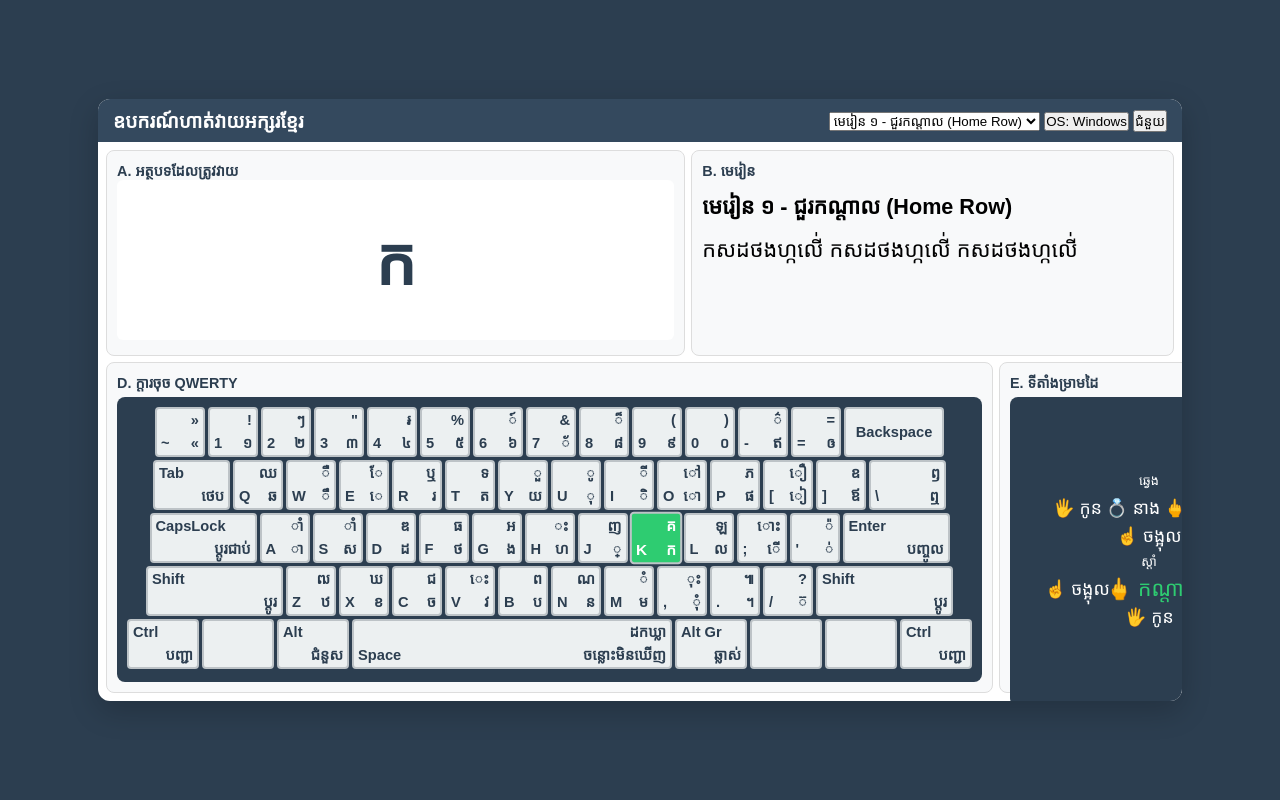
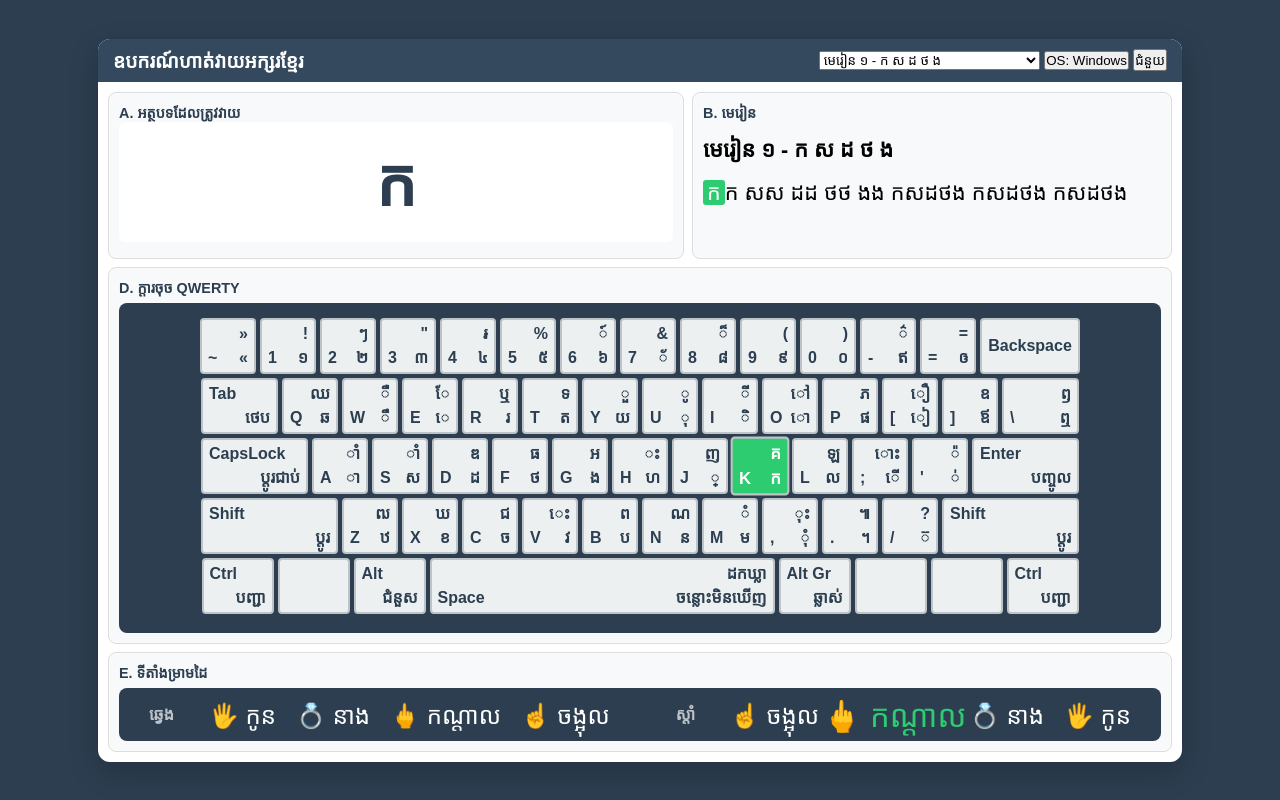
Before and after one commit to sithtraly/Khmer-Unicode-Typing, a plain HTML site: page index.html in a window 1280 px wide. Drawn offline with Linux system fonts and the light colour scheme; a web font is replaced by a local one.

Commit message:
Refactor typing tool logic and enhance UI with updated lessons and improved styles

```diff
--- a/index.js
+++ b/index.js
@@ -1,17 +1,33 @@
 let currentLessonIndex = 0;
-let typed = "";
+let typedUnits = []; // Store lengths of successful keystrokes for Backspace
+let currentPos = 0;
 let startTime = null;
-let sound = null
+let sound = null;
+let wrongCount = 0;
+let totalTyped = 0;
+
+const multiCodePointKeys = ["ាំ", "ោះ", "េះ", "ុះ", "ុំ"].map(k => k.normalize('NFC'));
 
 const lessons = [
-	{ id: 0, title: "មេរៀន ១ - ជួរកណ្ដាល (Home Row)", text: "កសដថងហ្កលើ់ កសដថងហ្កលើ់ កសដថងហ្កលើ់", instruction: "ដាក់ម្រាមដៃនៅជួរកណ្ដាល (ASDF JKL;)" },
-	{ id: 1, title: "មេរៀន ២ - ជួរកណ្ដាល (Shift)", text: "ាំាំឌធអះញគឡោះ៉ ាំាំឌធអះញគឡោះ៉ ាំាំឌធអះញគឡោះ៉", instruction: "ប្រើប៊ូតុងប្ដូរ (Shift) ជាមួយជួរកណ្ដាល" },
-	{ id: 2, title: "មេរៀន ៣ - ជួរលើ (Upper Row)", text: "ឆឹេរបតយុិោផៀឪឮ ឆឹេរបតយុិោផៀឪឮ ឆឹេរបតយុិោផៀឪឮ", instruction: "វាយជួរខាងលើ" },
-	{ id: 3, title: "មេរៀន ៤ - ជួរលើ (Shift)", text: "ឈឺែឬទួូីៅភឿឧឭ ឈឺែឬទួូីៅភឿឧឭ ឈឺែឬទួូីៅភឿឧឭ", instruction: "ប្រើប៊ូតុងប្ដូរ (Shift) ជាមួយជួរលើ" },
-	{ id: 4, title: "មេរៀន ៥ - ជួរក្រោម (Lower Row)", text: "ឋខចវបនមុំ។៊ ឋខចវបនមុំ។៊ ឋខចវបនមុំ។៊", instruction: "វាយជួរខាងក្រោម" },
-	{ id: 5, title: "មេរៀន ៦ - ជួរក្រោម (Shift)", text: "ឍឃជេះពណំុះ៕? ឍឃជេះពណំុះ៕? ឍឃជេះពណំុះ៕?", instruction: "ប្រើប៊ូតុងប្ដូរ (Shift) ជាមួយជួរក្រោម" },
-	{ id: 6, title: "មេរៀន ៧ - ពាក្យសាមញ្ញ", text: "ខ្មែរ សួស្តី ជំរាបសួរ ស្រុកខ្មែរ កម្ពុជា ខ្មែរ សួស្តី ជំរាបសួរ ស្រុកខ្មែរ កម្ពុជា ខ្មែរ សួស្តី ជំរាបសួរ ស្រុកខ្មែរ កម្ពុជា", instruction: "ព្យាយាមមិនមើលក្តារ" }
-];
+	{ id: 0, title: "មេរៀន ១ - ក ស ដ ថ ង", text: "កក សស ដដ ថថ ងង កសដថង កសដថង កសដថង", instruction: "ម្រាមដៃឆ្វេង៖ ក(កូន) ស(នាង) ដ(កណ្ដាល) ថ(ចង្អុល) | ម្រាមដៃស្ដាំ៖ ង(ចង្អុល)" },
+	{ id: 1, title: "មេរៀន ២ - ហ ្ ញ ក គ", text: "ហហ ្្ ញញ កក គគ ហ្ញកគ ហ្ញកគ ហ្ញកគ", instruction: "ម្រាមដៃស្ដាំ៖ ហ(ចង្អុល) ្(ចង្អុល) ញ(ចង្អុល) ក(កណ្ដាល) គ(កណ្ដាល)" },
+	{ id: 2, title: "មេរៀន ៣ - ល ឡ ើ ោះ ់ ៉", text: "លល ើើោះោះ៉ ឡឡលឡើោះ់៉ លឡើោះ់៉", instruction: "ម្រាមដៃស្ដាំ៖ ល(នាង) ឡ(នាង) ើ(កូន) ោះ(កូន) ់(កូន) ៉(កូន)" },
+	{ id: 3, title: "មេរៀន ៤ - ជួរកណ្ដាលទាំងអស់", text: "កសដថង ហ្ញកគ លឡើោះ ់៉ កសដថង ហ្ញកគ លឡើោះ ់៉", instruction: "រំលឹកជួរកណ្ដាល (Home Row)" },
+	{ id: 4, title: "មេរៀន ៥ - ឆ ឹ េ រ ប", text: "ឆឆ ឹឹ េេ ររ បប ឆឹេរប ឆឹេរប ឆឹេរប", instruction: "ជួរខាងលើ ម្រាមដៃឆ្វេង" },
+	{ id: 5, title: "មេរៀន ៦ - ត ទ យ ួ ុ ូ", text: "តត ទទ យយ ួួ ុុ ូូ តទយួុូ តទយួុូ តទយួុូ", instruction: "ជួរខាងលើ ចំណុចកណ្ដាល និងម្រាមដៃស្ដាំ" },
+	{ id: 6, title: "មេរៀន ៧ - ិ ី ោ ៅ ផ ភ", text: "ិិ ីី ោោ ៅៅ ផផ ភភ ិីោៅផភ ិីោៅផភ", instruction: "ជួរខាងលើ ម្រាមដៃស្ដាំ (ភាគបញ្ចប់)" },
+	{ id: 7, title: "មេរៀន ៨ - ជួរលើទាំងអស់", text: "ឆឹេរប តទយួ ុូិី ោៅផភ ឆឹេរប តទយួ ុូិី ោៅផភ", instruction: "រំលឹកជួរខាងលើ (Upper Row)" },
+	{ id: 8, title: "មេរៀន ៩ - ជួរក្រោម (ឋ ខ ច វ ប ន ម ំ)", text: "ឋឋ ខខ ចច វវ បប នន មម ំំ ឋខចវបនមំ ឋខចវបនមំ", instruction: "ជួរខាងក្រោម (Lower Row)" },
+	{ id: 9, title: "មេរៀន ១០ - ពាក្យ និងលំហាត់ចម្រុះ", text: "ខ្មែរ ស្រឡាញ់ ជាតិ សាសនា ព្រះមហាក្សត្រ កម្ពុជា អង្គរវត្ត", instruction: "អនុវត្តពាក្យខ្មែរពិតៗ" }
+]//.map(l => ({ ...l, text: l.text.normalize('NFC') }));
+
+function getNextUnit(text, pos) {
+	if (pos >= text.length) return null;
+	for (let m of multiCodePointKeys) {
+		if (text.startsWith(m, pos)) return m;
+	}
+	return text[pos];
+}
 
 function buildKeyboard() {
 	const kb = document.getElementById('keyboard');
@@ -31,7 +47,6 @@ function buildKeyboard() {
 			const keyEl = document.createElement('div');
 			keyEl.classList.add('key');
 
-			// Add specific classes for Shift keys
 			if (key[0] === 'Shift') {
 				if (keyIdx === 0) keyEl.classList.add('shift-left');
 				else keyEl.classList.add('shift-right');
@@ -48,7 +63,6 @@ function buildKeyboard() {
 				else if (keyText === 'Space') keyEl.classList.add('space');
 				else if (keyText === 'Ctrl' || keyText === 'Alt' || keyText === 'Alt Gr' || keyText === '') keyEl.style.minWidth = '72px';
 			});
-
 			rowEl.appendChild(keyEl);
 		}
 		kb.appendChild(rowEl);
@@ -57,6 +71,7 @@ function buildKeyboard() {
 
 function highlightKey(char) {
 	document.querySelectorAll('.key').forEach(k => k.classList.remove('highlight'));
+	if (!char) return;
 
 	const fingerMap = {
 		'ឆ': 'l', 'ឈ': 'l', 'ឹ': 'l', 'ឺ': 'l', 'េ': 'l', 'ែ': 'l', 'រ': 'l', 'ឬ': 'l', 'ត': 'l', 'ទ': 'l',
@@ -64,99 +79,173 @@ function highlightKey(char) {
 		'ា': 'l', 'ាំ': 'l', 'ស': 'l', 'ដ': 'l', 'ឌ': 'l', 'ថ': 'l', 'ធ': 'l', 'ង': 'l', 'អ': 'l',
 		'ហ': 'r', 'ះ': 'r', '្': 'r', 'ញ': 'r', 'ក': 'r', 'គ': 'r', 'ល': 'r', 'ឡ': 'r', 'ើ': 'r', 'ោះ': 'r', '់': 'r', '៉': 'r',
 		'ឋ': 'l', 'ឍ': 'l', 'ខ': 'l', 'ឃ': 'l', 'ច': 'l', 'ជ': 'l', 'វ': 'l', 'េះ': 'l', 'ប': 'l', 'ព': 'l',
-		'ន': 'r', 'ណ': 'r', 'ម': 'r', 'ំ': 'r', 'ុំ': 'r', 'ុះ': 'r', '។': 'r', '៕': 'r', '៊': 'r', '?': 'r'
+		'ន': 'r', 'ណ': 'r', 'ម': 'r', 'ំ': 'r', 'ុំ': 'r', 'ុះ': 'r', '។': 'r', '៕': 'r', '៊': 'r', '?': 'r',
+		' ': 'r'
 	};
 
 	document.querySelectorAll('.key').forEach(k => {
-		const children = Array.from(k.children).map(s => s.textContent);
-		if (children.includes(char)) {
+		const children = Array.from(k.children).map(s => s.textContent.normalize('NFC'));
+		const isSpaceKey = (char === " " || char === "␣") && k.classList.contains('space');
+
+		if (children.includes(char) || isSpaceKey) {
 			k.classList.add('highlight');
-			// If character is at index 2 (shifted position), highlight the opposite Shift key
-			if (children[2] === char) {
+			if (children[2] === char || isSpaceKey) {
 				const hand = fingerMap[char] || 'r';
 				const shiftClass = (hand === 'l') ? '.shift-right' : '.shift-left';
-				document.querySelector(shiftClass).classList.add('highlight');
+				const shiftEl = document.querySelector(shiftClass);
+				if (shiftEl) shiftEl.classList.add('highlight');
 			}
 		}
 	});
 }
 
 function highlightFinger(char) {
-	// Reset all
 	document.querySelectorAll('.finger').forEach(f => f.classList.remove('highlight'));
+	if (!char) return;
 
-	// Mapping based on QWERTY positions for Khmer layout
 	const map = {
-		// Row 1
 		'ឆ': 'l-pinky', 'ឈ': 'l-pinky', 'ឹ': 'l-ring', 'ឺ': 'l-ring', 'េ': 'l-middle', 'ែ': 'l-middle', 'រ': 'l-index', 'ឬ': 'l-index', 'ត': 'l-index', 'ទ': 'l-index',
 		'យ': 'r-index', 'ួ': 'r-index', 'ុ': 'r-index', 'ូ': 'r-index', 'ិ': 'r-middle', 'ី': 'r-middle', 'ោ': 'r-ring', 'ៅ': 'r-ring', 'ផ': 'r-pinky', 'ភ': 'r-pinky',
-		// Row 2
 		'ា': 'l-pinky', 'ាំ': 'l-pinky', 'ស': 'l-ring', 'ដ': 'l-middle', 'ឌ': 'l-middle', 'ថ': 'l-index', 'ធ': 'l-index', 'ង': 'l-index', 'អ': 'l-index',
 		'ហ': 'r-index', 'ះ': 'r-index', '្': 'r-index', 'ញ': 'r-index', 'ក': 'r-middle', 'គ': 'r-middle', 'ល': 'r-ring', 'ឡ': 'r-ring', 'ើ': 'r-pinky', 'ោះ': 'r-pinky', '់': 'r-pinky', '៉': 'r-pinky',
-		// Row 3
 		'ឋ': 'l-pinky', 'ឍ': 'l-pinky', 'ខ': 'l-ring', 'ឃ': 'l-ring', 'ច': 'l-middle', 'ជ': 'l-middle', 'វ': 'l-index', 'េះ': 'l-index', 'ប': 'l-index', 'ព': 'l-index',
 		'ន': 'r-index', 'ណ': 'r-index', 'ម': 'r-index', 'ំ': 'r-index', 'ុំ': 'r-middle', 'ុះ': 'r-middle', '។': 'r-ring', '៕': 'r-ring', '៊': 'r-pinky', '?': 'r-pinky',
-		// Others
 		' ': 'r-index'
 	};
-
 	const fingerId = map[char] || 'r-index';
 	const el = document.getElementById(fingerId);
 	if (el) el.classList.add('highlight');
 }
 
 function loadLesson(index) {
-	currentLessonIndex = index;
-	const lesson = lessons[index];
-	document.getElementById('lesson-content').innerHTML = `<strong>${lesson.title}</strong><br>${lesson.text}`;
-	typed = "";
+	currentLessonIndex = parseInt(index);
+	const lesson = lessons[currentLessonIndex];
+	typedUnits = [];
+	currentPos = 0;
 	startTime = null;
-	updateDisplay(lesson.text);
+	wrongCount = 0;
+	totalTyped = 0;
+	updateDisplay();
 }
 
-function updateDisplay(target) {
+function updateDisplay() {
 	const displayEl = document.getElementById('text-to-type');
-	if (typed.length >= target.length) {
-		displayEl.innerHTML = `<div style="display:flex; align-items:center; justify-content:center; height:100%; color:#27ae60; font-size:2rem;">✅ រួចរាល់!</div>`;
+	const lessonContentEl = document.getElementById('lesson-content');
+	const lesson = lessons[currentLessonIndex];
+
+	const nextUnit = getNextUnit(lesson.text, currentPos);
+
+	// Update Section B (Lesson Content) with highlighting
+	let lessonHtml = `<strong>${lesson.title}</strong><br>`;
+	let i = 0;
+	while (i < lesson.text.length) {
+		const unit = getNextUnit(lesson.text, i);
+		if (i === currentPos) {
+			lessonHtml += `<span style="background:#2ecc71; color:white; padding:0 4px; border-radius:3px;">${unit}</span>`;
+		} else {
+			lessonHtml += unit;
+		}
+		i += (unit ? unit.length : 1);
+	}
+	lessonContentEl.innerHTML = lessonHtml;
+
+	if (currentPos >= lesson.text.length) {
+		const timeTaken = (Date.now() - startTime) / 1000 / 60;
+		const cpm = Math.round(lesson.text.length / timeTaken) || 0;
+		const wpm = Math.round(cpm / 5) || 0;
+		const accuracy = totalTyped > 0 ? Math.round(((totalTyped - wrongCount) / totalTyped) * 100) : 100;
+		const canAdvance = wpm > 20 && accuracy > 90;
+		const nextAction = canAdvance ? "មេរៀនបន្ទាប់" : "វាយម្ដងទៀត";
+
+		displayEl.innerHTML = `
+			<div style="display:flex; flex-direction:column; align-items:center; justify-content:center; height:100%; color:#2c3e50; text-align:center;">
+				<div style="font-size:1.8rem; color:#27ae60; margin-bottom:10px;">✅ រួចរាល់!</div>
+				<div style="display:grid; grid-template-columns: 1fr 1fr; gap:10px; font-size:1.1rem;">
+					<div>ល្បឿន: <strong>${wpm} WPM</strong> (${cpm} CPM)</div>
+					<div>សុក្រឹតភាព: <strong>${accuracy}%</strong></div>
+					<div>វាយសរុប: <strong>${totalTyped}</strong></div>
+					<div>ខុស: <strong style="color:#e74c3c;">${wrongCount}</strong></div>
+				</div>
+				<div style="margin-top:15px;">
+					<button onclick="handleCompletionAction()" style="padding:8px 20px; background:#27ae60; color:white; border:none; border-radius:4px; cursor:pointer; font-family:'Hanuman';">${nextAction} (Enter)</button>
+				</div>
+			</div>
+		`;
 		return;
 	}
 
-	const char = target[typed.length];
 	displayEl.innerHTML = `
 		<div style="display:flex; flex-direction:column; align-items:center; justify-content:center; height:100%;">
-			<div style="font-size: 4rem; font-weight: bold; color: #2c3e50;">${char === " " ? "␣" : char}</div>
+			<div style="font-size: 4rem; font-weight: bold; color: #2c3e50;">${nextUnit === " " ? "␣" : nextUnit}</div>
 		</div>
 	`;
 
-	highlightKey(char);
-	highlightFinger(char);
+	highlightKey(nextUnit);
+	highlightFinger(nextUnit);
+}
+
+function handleCompletionAction() {
+	const timeTaken = (Date.now() - startTime) / 1000 / 60;
+	const wpm = Math.round((currentPos / 5) / timeTaken) || 0;
+	const accuracy = totalTyped > 0 ? Math.round(((totalTyped - wrongCount) / totalTyped) * 100) : 100;
+
+	if (wpm > 20 && accuracy > 90) {
+		const nextIndex = (currentLessonIndex + 1) % lessons.length;
+		document.getElementById('lesson-select').value = nextIndex;
+		loadLesson(nextIndex);
+	} else {
+		loadLesson(currentLessonIndex);
+	}
 }
 
 document.addEventListener('keydown', (e) => {
-	// Ignore modifier keys
-	if (["Shift", "Control", "Alt", "Meta", "CapsLock"].includes(e.key)) {
+	const lesson = lessons[currentLessonIndex];
+
+	if (currentPos >= lesson.text.length) {
+		if (e.key === "Enter") handleCompletionAction();
 		return;
 	}
 
-	const target = lessons[currentLessonIndex].text;
+	if (["Shift", "Control", "Alt", "Meta", "CapsLock"].includes(e.key)) return;
 
 	if (!startTime) startTime = Date.now();
 
 	if (e.key === "Backspace") {
-		typed = typed.slice(0, -1);
-	} else if (e.key.length === 1) {
-		if (target[typed.length] === e.key) {
-			typed += e.key;
+		if (typedUnits.length > 0) {
+			const lastLen = typedUnits.pop();
+			currentPos -= lastLen;
+		}
+	} else if (e.key.length >= 1) {
+		const inputKey = e.key.normalize('NFC');
+		const targetUnit = getNextUnit(lesson.text, currentPos);
+		if (!targetUnit) return;
+
+		totalTyped++;
+
+		// Soft match logic for common Khmer keyboard variations
+		let normalizedInput = ''
+		if (e.shiftKey) {
+			if (e.code === 'Semicolon') normalizedInput = 'ោះ';
+			else if (e.code === 'Quote') normalizedInput = '៉';
+			else if (e.code === 'Comma') normalizedInput = 'ុះ';
+			else if (e.code === 'KeyA') normalizedInput = 'ាំ';
+			else if (e.code === 'KeyV') normalizedInput = 'េះ';
+			else normalizedInput = inputKey;
+		} else if (e.code === 'Comma' && !e.shiftKey) normalizedInput = 'ុំ';
+		else normalizedInput = inputKey;
+		const normalizedTarget = targetUnit.normalize('NFC');
+
+		const isMatch = (normalizedInput === normalizedTarget)
+		if (isMatch) {
+			currentPos += targetUnit.length;
+			typedUnits.push(targetUnit.length);
 		} else {
+			wrongCount++;
 			playSound();
 		}
 	}
 
-	updateDisplay(target);
-
-	if (typed.length >= target.length && target.length > 0) {
-		alert("✅ រួចរាល់! ស្ថិតិនឹងត្រូវបានបន្ថែមក្នុងកំណែក្រោយ។");
-	}
+	updateDisplay();
 });
 
 function toggleOS() {
@@ -178,8 +267,7 @@ function playSound() {
 
 window.onload = () => {
 	buildKeyboard();
-	sound = new Audio('/audios/incorrect.mp3'); // Placeholder sound file
-
+	sound = new Audio('/audios/incorrect.mp3');
 	const select = document.getElementById('lesson-select');
 	lessons.forEach((l, i) => {
 		const opt = document.createElement('option');
@@ -187,6 +275,5 @@ window.onload = () => {
 		opt.textContent = l.title;
 		select.appendChild(opt);
 	});
-
 	loadLesson(0);
 };
--- a/styles.css
+++ b/styles.css
@@ -18,6 +18,7 @@ body {
 	display: flex;
 	align-items: center;
 	justify-content: center;
+	overflow: hidden;
 }
 
 .container {
@@ -44,20 +45,20 @@ body {
 .main {
 	display: flex;
 	flex-direction: column;
-	gap: 6px;
-	padding: 8px;
+	gap: 8px;
+	padding: 10px;
 }
 
 .row2 {
 	display: grid;
 	grid-template-columns: 1.2fr 1fr;
-	gap: 6px;
+	gap: 8px;
 }
 
 .row3 {
-	display: grid;
-	grid-template-columns: 1fr 300px;
-	gap: 6px;
+	display: flex;
+	flex-direction: column;
+	gap: 8px;
 }
 
 .panel {
@@ -70,45 +71,48 @@ body {
 .panel h3 {
 	font-size: 0.9rem;
 	color: #2c3e50;
-	margin-bottom: 5px;
+	margin-bottom: 6px;
 }
 
 #text-to-type {
-	height: 160px;
+	height: 120px;
 	background: white;
 	padding: 0;
 	border-radius: 6px;
+	display: flex;
+	align-items: center;
+	justify-content: center;
 }
 
 #lesson-content {
-	height: 160px;
+	height: 120px;
 	overflow-y: auto;
 }
 
 /* === Realistic QWERTY Keyboard === */
 .keyboard {
 	background: #2c3e50;
-	padding: 10px;
+	padding: 15px;
 	border-radius: 8px;
 }
 
 .kb-row {
 	display: flex;
-	gap: 3px;
-	margin-bottom: 3px;
+	gap: 4px;
+	margin-bottom: 4px;
 	justify-content: center;
 }
 
 .key {
 	background: #ecf0f1;
 	color: #2c3e50;
-	min-width: 50px;
-	height: 50px;
+	min-width: 56px;
+	height: 56px;
 	display: flex;
 	align-items: center;
 	justify-content: center;
 	border-radius: 4px;
-	font-size: 11pt;
+	font-size: 12pt;
 	font-weight: bold;
 	border: 2px solid #bdc3c7;
 	transition: all 0.2s;
@@ -122,13 +126,13 @@ body {
 }
 
 .key span:first-child {
-	left: 4px;
-	top: 4px;
+	left: 6px;
+	top: 6px;
 }
 
 .key span:first-child:has(~span:nth-child(3)) {
-	left: 4px;
-	bottom: 4px;
+	left: 6px;
+	bottom: 6px;
 	top: unset;
 }
 
@@ -137,13 +141,13 @@ body {
 }
 
 .key span:nth-child(2) {
-	right: 4px;
-	bottom: 4px;
+	right: 6px;
+	bottom: 6px;
 }
 
 .key span:nth-child(3) {
-	right: 4px;
-	top: 4px;
+	right: 6px;
+	top: 6px;
 }
 
 .key.highlight {
@@ -153,42 +157,39 @@ body {
 }
 
 .key.space {
-	min-width: 320px;
+	min-width: 345px;
 }
 
 /* Fingers */
 .fingers {
 	background: #2c3e50;
 	color: white;
-	padding: 10px;
+	padding: 10px 30px;
 	border-radius: 8px;
 	display: flex;
-	flex-direction: column;
-	justify-content: center;
-	height: 100%;
+	justify-content: space-between;
+	align-items: center;
 }
 
 .hand {
 	display: flex;
-	flex-wrap: wrap;
-	justify-content: center;
-	gap: 4px;
-	margin-bottom: 5px;
+	align-items: center;
+	gap: 20px;
 }
 
 .hand-label {
-	font-size: 0.8rem;
-	width: 100%;
-	text-align: center;
-	margin-bottom: 2px;
+	font-size: 1rem;
+	margin-right: 15px;
+	font-weight: bold;
+	color: #bdc3c7;
 }
 
 .finger {
-	font-size: 1.1rem;
+	font-size: 1.5rem;
 	transition: all 0.2s;
 }
 
 .finger.highlight {
 	color: #2ecc71;
-	transform: scale(1.2);
+	transform: scale(1.3);
 }
```
